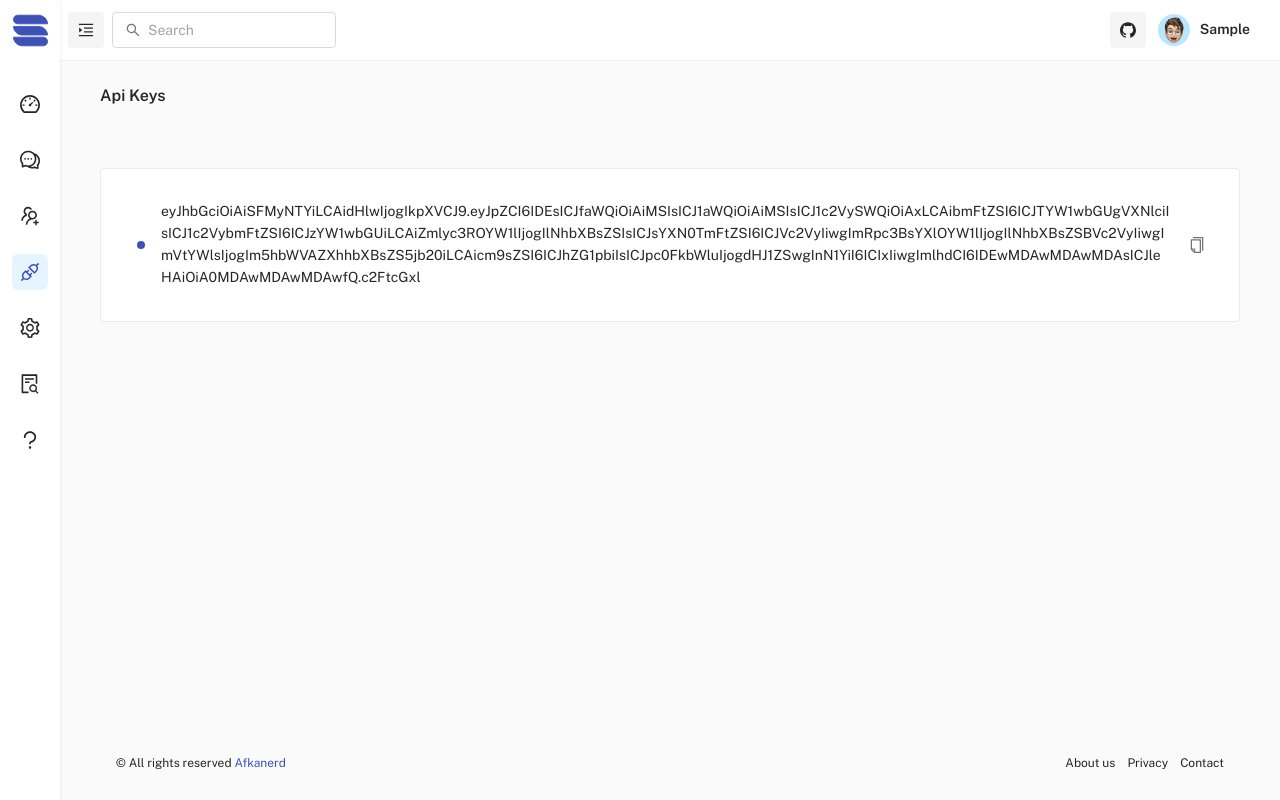
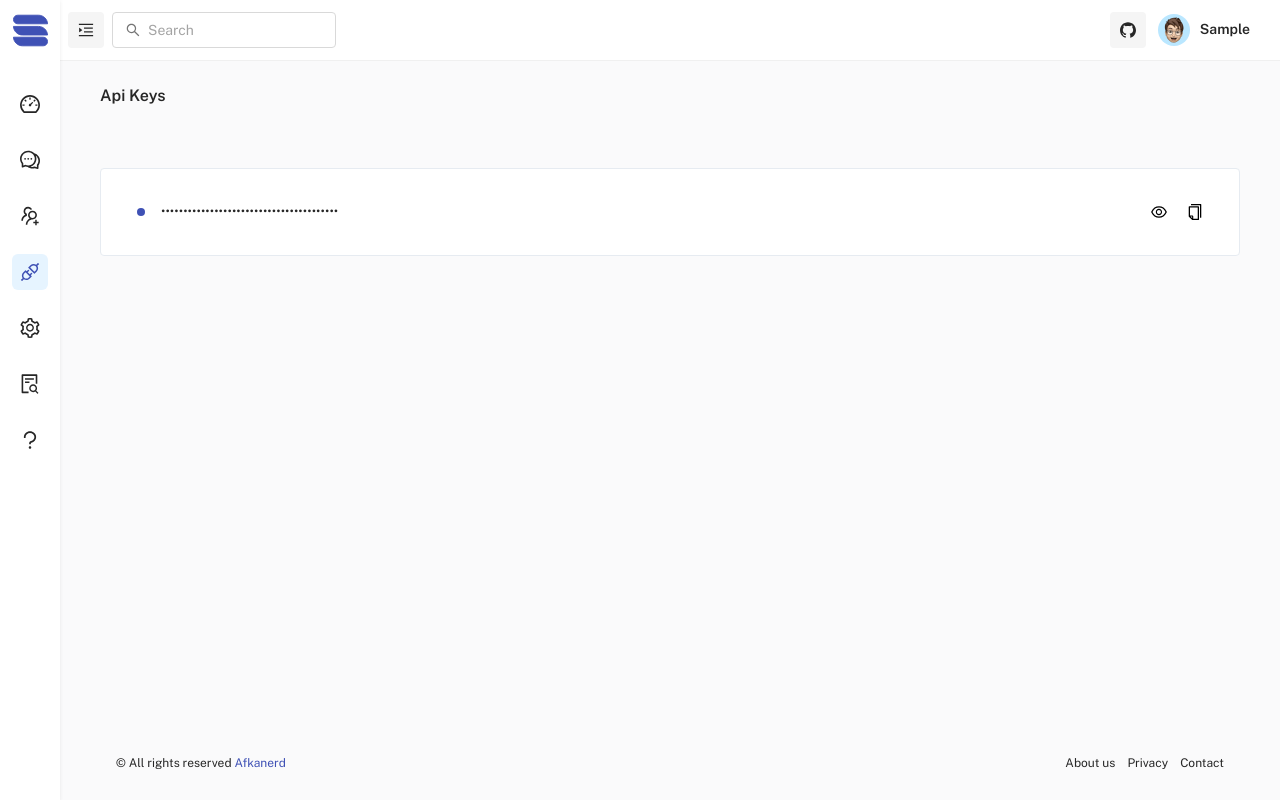
Before and after one commit to shortmesh/shortmesh-frontend, a React (Vite) app: page /api-keys in a window 1280 px wide. Built offline with nearby package versions, Linux system fonts and the light colour scheme; sample sign-in values are in the browser's storage.

Commit message:
feat: add toggle visibility for API key and enhance copy functionality

```diff
--- a/src/pages/apiKeys/index.jsx
+++ b/src/pages/apiKeys/index.jsx
@@ -9,16 +9,21 @@ import ListItemText from '@mui/material/ListItemText';
 import IconButton from '@mui/material/IconButton';
 import MainCard from 'components/MainCard';
 import { useState } from 'react';
-import { CopyOutlined } from '@ant-design/icons';
+import { CopyOutlined, EyeOutlined, EyeInvisibleOutlined } from '@ant-design/icons';
 
 export default function ApiKeys() {
   const apiKey = localStorage.getItem('token') || '';
   const [copiedKey, setCopiedKey] = useState('');
+  const [showApiKey, setShowApiKey] = useState(false);
 
   const handleCopy = (key) => {
     navigator.clipboard.writeText(key);
     setCopiedKey(key);
     setTimeout(() => setCopiedKey(''), 1500);
+  };
+
+  const toggleApiKeyVisibility = () => {
+    setShowApiKey(!showApiKey);
   };
 
   return (
@@ -37,15 +42,34 @@ export default function ApiKeys() {
               <MainCard key={apiKey} sx={{ mb: 2, p: 0 }}>
                 <ListItem
                   secondaryAction={
-                    <IconButton edge="end" aria-label="copy" onClick={() => handleCopy(apiKey)}>
-                      <CopyOutlined />
-                    </IconButton>
+                    <Box sx={{ display: 'flex', alignItems: 'center', gap: 1, ml: 2 }}>
+                      <IconButton
+                        sx={{ color: 'black', minWidth: 40 }}
+                        edge="end"
+                        aria-label="toggle visibility"
+                        onClick={toggleApiKeyVisibility}
+                      >
+                        {showApiKey ? <EyeInvisibleOutlined /> : <EyeOutlined />}
+                      </IconButton>
+                      <IconButton sx={{ color: 'black', minWidth: 40 }} edge="end" aria-label="copy" onClick={() => handleCopy(apiKey)}>
+                        <CopyOutlined />
+                      </IconButton>
+                    </Box>
                   }
+                  sx={{ pr: 12 }}
                 >
                   <ListItemIcon>
                     <Box sx={{ width: 8, height: 8, borderRadius: '50%', bgcolor: 'primary.main', mr: 1 }} />
                   </ListItemIcon>
-                  <ListItemText primary={apiKey} secondary={copiedKey === apiKey ? 'Copied!' : null} sx={{ wordBreak: 'break-all' }} />
+                  <ListItemText
+                    primary={showApiKey ? apiKey : '•'.repeat(Math.min(apiKey.length, 40))}
+                    secondary={copiedKey === apiKey ? 'Copied!' : null}
+                    sx={{
+                      wordBreak: 'break-all',
+                      mr: 2,
+                      maxWidth: 'calc(100% - 120px)'
+                    }}
+                  />
                 </ListItem>
               </MainCard>
             </List>
--- a/src/pages/dashboard/default.jsx
+++ b/src/pages/dashboard/default.jsx
@@ -14,7 +14,7 @@ import CircularProgress from '@mui/material/CircularProgress';
 // project imports
 import MainCard from 'components/MainCard';
 import AnalyticEcommerce from 'components/cards/statistics/AnalyticEcommerce';
-import { CopyOutlined, WhatsAppOutlined, PlusOutlined } from '@ant-design/icons';
+import { CopyOutlined, WhatsAppOutlined, PlusOutlined, EyeOutlined, EyeInvisibleOutlined } from '@ant-design/icons';
 import { FontAwesomeIcon } from '@fortawesome/react-fontawesome';
 import { faSignalMessenger } from '@fortawesome/free-brands-svg-icons';
 import { useState, useRef, useEffect } from 'react';
@@ -51,6 +51,7 @@ export default function DashboardDefault() {
   const apiKeysCount = apiKey ? 1 : 0;
 
   const [copiedKey, setCopiedKey] = useState('');
+  const [showApiKey, setShowApiKey] = useState(false);
   const [addingPlatform, setAddingPlatform] = useState(false);
   const [selectedPlatform, setSelectedPlatform] = useState('');
   const [pendingPlatform, setPendingPlatform] = useState('');
@@ -109,6 +110,10 @@ export default function DashboardDefault() {
     navigator.clipboard.writeText(key);
     setCopiedKey(key);
     setTimeout(() => setCopiedKey(''), 1500);
+  };
+
+  const toggleApiKeyVisibility = () => {
+    setShowApiKey(!showApiKey);
   };
 
   const handleAddPlatformClick = () => {
@@ -336,13 +341,31 @@ export default function DashboardDefault() {
               <ListItem
                 key={apiKey}
                 secondaryAction={
-                  <IconButton edge="end" aria-label="copy" onClick={() => handleCopy(apiKey)}>
-                    <CopyOutlined />
-                  </IconButton>
+                  <Box sx={{ display: 'flex', alignItems: 'center', gap: 1, ml: 2 }}>
+                    <IconButton
+                      sx={{ color: 'black', minWidth: 40 }}
+                      edge="end"
+                      aria-label="toggle visibility"
+                      onClick={toggleApiKeyVisibility}
+                    >
+                      {showApiKey ? <EyeInvisibleOutlined /> : <EyeOutlined />}
+                    </IconButton>
+                    <IconButton sx={{ color: 'black', minWidth: 40 }} edge="end" aria-label="copy" onClick={() => handleCopy(apiKey)}>
+                      <CopyOutlined />
+                    </IconButton>
+                  </Box>
                 }
-                sx={{ pl: 0 }}
+                sx={{ pl: 0, pr: 12 }}
               >
-                <ListItemText primary={apiKey} secondary={copiedKey === apiKey ? 'Copied!' : null} sx={{ wordBreak: 'break-all' }} />
+                <ListItemText
+                  primary={showApiKey ? apiKey : '•'.repeat(Math.min(apiKey.length, 40))}
+                  secondary={copiedKey === apiKey ? 'Copied!' : null}
+                  sx={{
+                    wordBreak: 'break-all',
+                    mr: 2,
+                    maxWidth: 'calc(100% - 120px)'
+                  }}
+                />
               </ListItem>
             </List>
           )}
```
